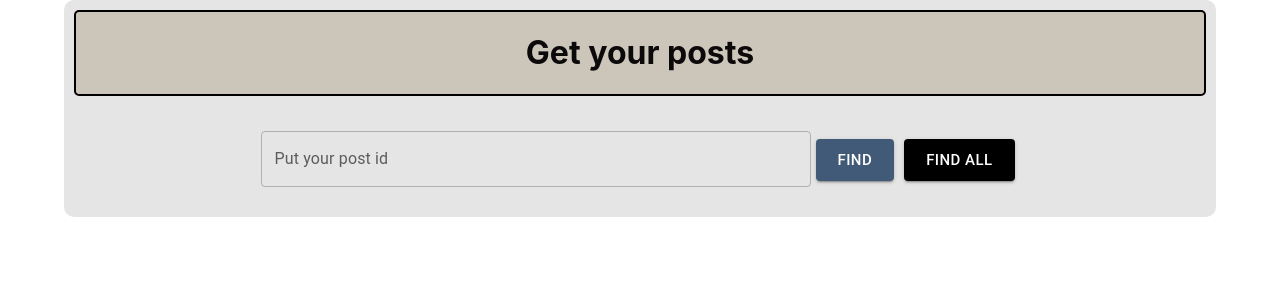
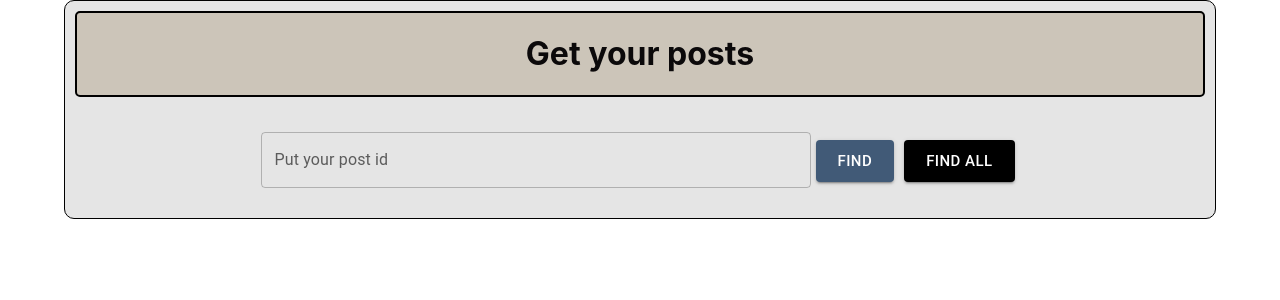
Before and after one commit to rohbdn07/demo-app, a React (Create React App) app: page / in a window 1280 px wide. Shown: the top 300 px of the page. Built offline with nearby package versions, Linux system fonts and the light colour scheme.

Commit message:
added: border css

```diff
--- a/src/pages/HomePage.tsx
+++ b/src/pages/HomePage.tsx
@@ -15,6 +15,7 @@ const Container = styled('div')({
   padding: '10px',
   borderRadius: '10px',
   marginBottom: '20px',
+  border: '1px solid black',
 })
 
 const InputWapper = styled('div')({
```
